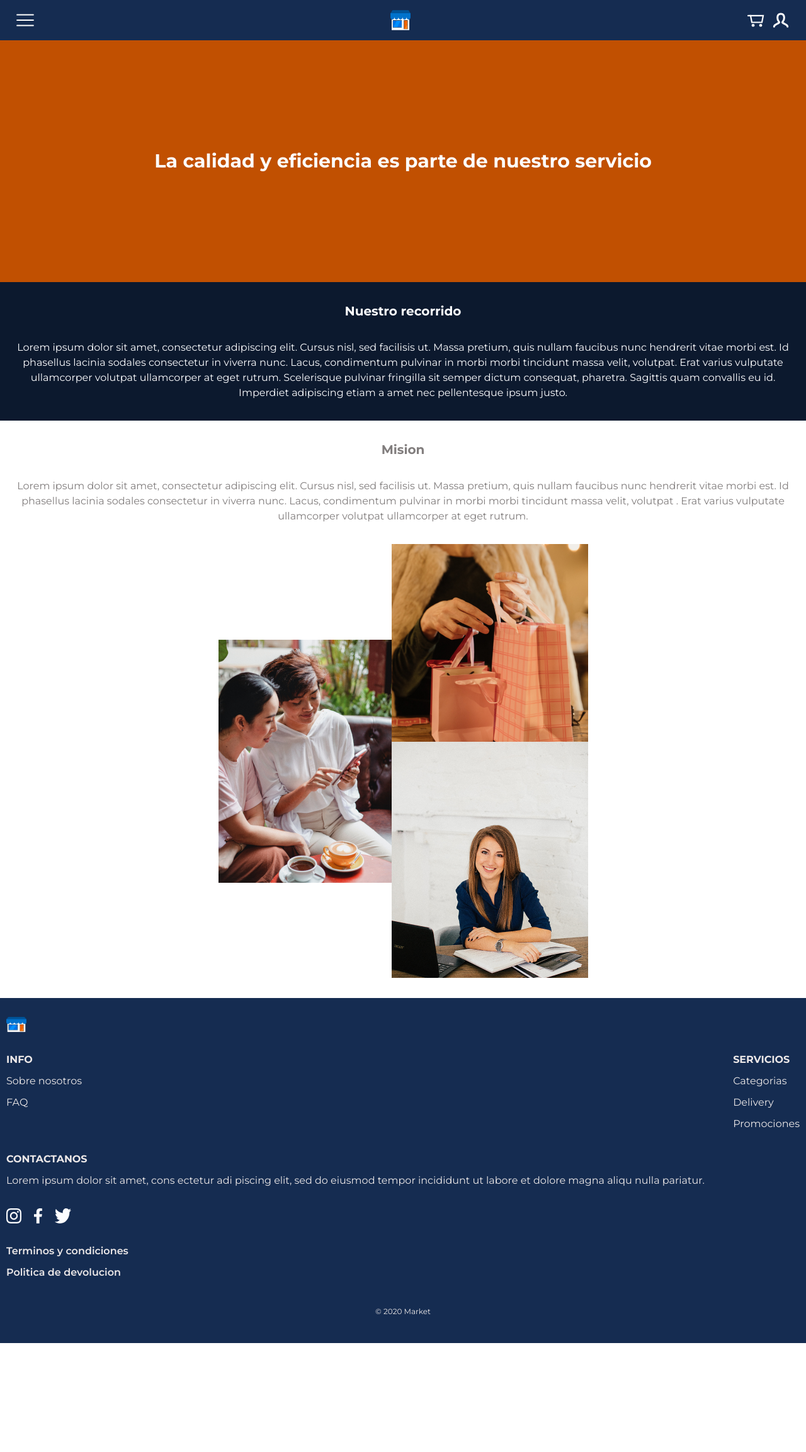
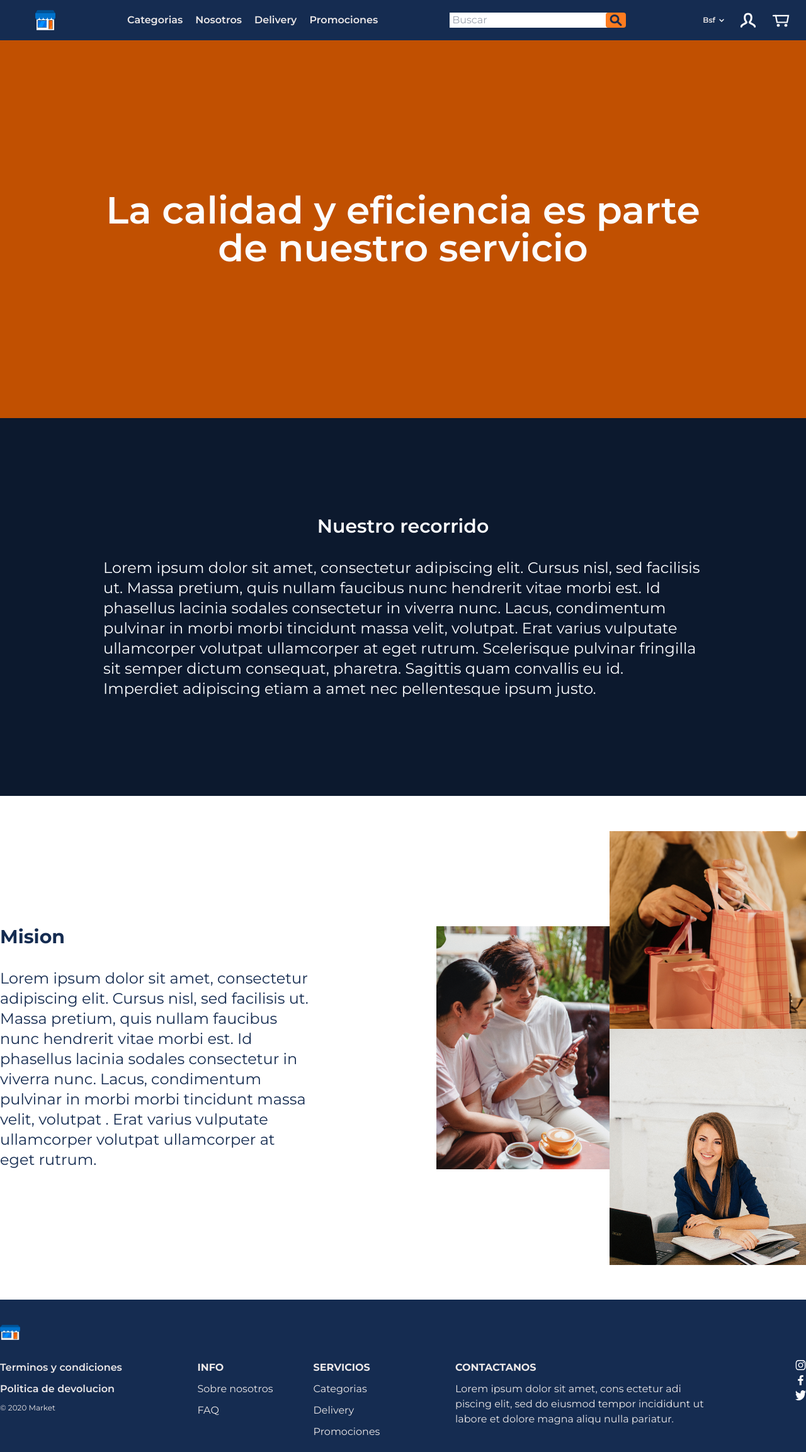
Before and after one commit to diegxperez/ecommerce-tailwind, a website: page index.html in a window 1280 px wide. Shown: the whole page at 63% size. Before the commit the page ends 2133 px from the top, so only its background shows below. Drawn offline with Linux system fonts and the light colour scheme.

Commit message:
feat: add large screen view for main page

```diff
--- a/index.html
+++ b/index.html
@@ -15,8 +15,8 @@
 
   <body class="min-h-dvh bg-white font-montserrat">
     <header class="bg-brandBlue px-6">
-      <nav class="flex h-16 items-center justify-between">
-        <button>
+      <nav class="flex h-16 items-center justify-between lg:max-w-[1300px] lg:ml-auto lg:mr-auto">
+        <button class="lg:hidden">
           <img class="h-8 w-8" src="./src/icons/menu.svg" alt="" />
         </button>
 
@@ -24,17 +24,36 @@
           <img class="h-8 w-8" src="./src/img/store-logo.png" alt="" />
         </button>
 
-        <div class="flex items-center justify-center gap-2">
-          <button>
+        <ul class="text-softWhite font-semibold gap-x-5 hidden lg:flex">
+          <a href="#">Categorias</a>
+          <a href="#">Nosotros</a>
+          <a href="#">Delivery</a>
+          <a href="#">Promociones</a>
+        </ul>
+
+        <div class="items-center hidden lg:flex">
+          <input class="border-none pl-1 placeholder:text-gray-400 w-64" type="text" placeholder="Buscar">
+          <button class="bg-[#FE7C20] border-none w-8 flex justify-center items-center rounded -translate-x-2">
+            <img src="./src/icons/icon_search.svg" alt="">
+          </button>
+        </div>
+
+        <div class="flex items-center justify-center gap-2 lg:gap-x-5">
+          <div class="flex justify-center items-center gap-x-1">
+            <p class="text-softWhite self-baseline text-xs font-semibold">Bsf</p>
+            <img src="./src/icons/icon_chevron-down.svg" alt="" class="h-3">
+          </div>
+
+          <button class="lg:order-2">
             <img
-              class="h-8 w-8"
+              class="h-8 w-8 "
               src="./src/icons/icon_cart.svg"
               alt="icon car"
             />
           </button>
-          <button>
+          <button class="lg:order-1">
             <img
-              class="h-8 w-8"
+              class="h-8 w-8 "
               src="./src/icons/icon_person.svg"
               alt="icon person"
             />
@@ -44,19 +63,27 @@
     </header>
 
     <main>
-      <section class="flex h-96 items-center justify-center bg-brandSecondary">
+      <section
+        class="flex h-96 items-center justify-center bg-brandSecondary lg:h-[600px]"
+      >
         <h2
-          class="mx-2.5 text-pretty text-center text-3xl font-bold text-pureWhite"
+          class="mx-2.5 text-pretty text-center text-3xl font-bold text-pureWhite lg:max-w-[1000px] lg:text-6xl lg:font-semibold"
         >
           La calidad y eficiencia es parte de nuestro servicio
         </h2>
       </section>
 
-      <section class="flex flex-col items-center justify-center bg-darkNavy">
-        <h3 class="size my-8 text-xl font-bold text-pureWhite">
+      <section
+        class="flex flex-col items-center justify-center bg-darkNavy lg:h-[600px]"
+      >
+        <h3
+          class="size my-8 text-xl font-bold text-pureWhite lg:text-3xl lg:font-semibold"
+        >
           Nuestro recorrido
         </h3>
-        <p class="mx-2.5 mb-8 text-pretty text-center text-base text-pureWhite">
+        <p
+          class="mx-2.5 mb-8 max-w-[952px] text-pretty text-center text-base text-pureWhite lg:text-left lg:text-2xl"
+        >
           Lorem ipsum dolor sit amet, consectetur adipiscing elit. Cursus nisl,
           sed facilisis ut. Massa pretium, quis nullam faucibus nunc hendrerit
           vitae morbi est. Id phasellus lacinia sodales consectetur in viverra
@@ -68,10 +95,16 @@
         </p>
       </section>
 
-      <section class="mx-2.5 flex flex-col items-center">
-        <div class="flex flex-col items-center">
-          <h3 class="size text-grey my-8 text-xl font-bold">Mision</h3>
-          <p class="text-grey mb-8 text-pretty text-center text-base">
+      <section
+        class="lg: mx-2.5 flex flex-col items-center lg:ml-auto lg:mr-auto lg:h-[800px] lg:max-w-[1300px] lg:flex-row lg:justify-between"
+      >
+        <div class="flex flex-col items-start lg:max-w-[500px]">
+          <h3 class="size my-8 text-xl font-bold text-brandBlue lg:text-3xl">
+            Mision
+          </h3>
+          <p
+            class="mb-8 text-pretty text-center text-base text-brandBlue lg:text-left lg:text-2xl"
+          >
             Lorem ipsum dolor sit amet, consectetur adipiscing elit. Cursus
             nisl, sed facilisis ut. Massa pretium, quis nullam faucibus nunc
             hendrerit vitae morbi est. Id phasellus lacinia sodales consectetur
@@ -81,27 +114,44 @@
           </p>
         </div>
 
-        <div class="mx-14 mb-8 flex">
+        <div class="mx-14 mb-8 flex lg:mx-0 lg:mb-0">
           <div class="flex flex-row">
             <div class="flex items-center">
-              <img src="./src/img/section-mision/rectangle65.png" alt="" />
+              <img
+                src="./src/img/section-mision/rectangle65.png"
+                alt=""
+                class=""
+              />
             </div>
             <div class="flex flex-col">
-              <img src="./src/img/section-mision/Rectangle66.png" alt="" />
+              <img
+                src="./src/img/section-mision/Rectangle66.png"
+                alt=""
+                class=""
+              />
 
-              <img src="./src/img/section-mision/Rectangle67.png" alt="" />
+              <img
+                src="./src/img/section-mision/Rectangle67.png"
+                alt=""
+                class="lg:"
+              />
             </div>
           </div>
         </div>
       </section>
 
-      <footer class="flex flex-col gap-y-8 bg-brandBlue p-2.5 text-softWhite">
+      <footer
+        class=" bg-brandBlue lg:py-5"
+      >
+      <div class="flex flex-col gap-y-8 p-2.5 text-softWhite lg:max-w-[1300px] lg:ml-auto lg:mr-auto lg:p-0 " >
+
+
         <div class="mt-5">
           <img src="./src/img/store-logo.png" alt="" class="w-8" />
         </div>
 
-        <nav class="flex flex-col gap-y-8">
-          <div class="flex justify-between">
+        <nav class="flex flex-col gap-y-8 lg:flex-row lg:justify-between">
+          <div class="flex justify-between lg:gap-x-16">
             <div class="flex flex-col gap-y-2.5">
               <p class="font-bold">INFO</p>
               <a href="">Sobre nosotros</a>
@@ -115,7 +165,7 @@
             </div>
           </div>
 
-          <div class="flex flex-col gap-y-2.5">
+          <div class="flex flex-col gap-y-2.5 lg:w-[420px]">
             <p class="font-bold">CONTACTANOS</p>
             <p>
               Lorem ipsum dolor sit amet, cons ectetur adi piscing elit, sed do
@@ -124,23 +174,32 @@
             </p>
           </div>
 
-          <div class="flex gap-5">
-            <img src="./src/icons/socials/icon_ig.svg" alt="icon instagram" />
+          <div class="flex gap-5 lg:flex-col lg:gap-y-2">
+            <img
+              src="./src/icons/socials/icon_ig.svg"
+              alt="icon instagram"
+              class="h-4"
+            />
             <img
               src="./src/icons/socials/icon_facebook.svg"
               alt="icon facebook"
+              class="h-4"
             />
             <img
               src="./src/icons/socials/icon_twitter.svg"
               alt="icon twitter"
+              class="h-4"
             />
           </div>
 
-          <div class="flex flex-col gap-y-2.5">
+          <div class="flex flex-col gap-y-2.5 lg:order-first">
             <a href="" class="font-semibold">Terminos y condiciones</a>
             <a href="" class="font-semibold">Politica de devolucion</a>
-            <p class="my-8 text-center text-xs">© 2020 Market</p>
+            <p class="my-8 text-center text-xs lg:my-0 lg:text-left">
+              © 2020 Market
+            </p>
           </div>
+        </div>
         </nav>
       </footer>
     </main>
```
Also changed, not shown: src/css/output.css.
